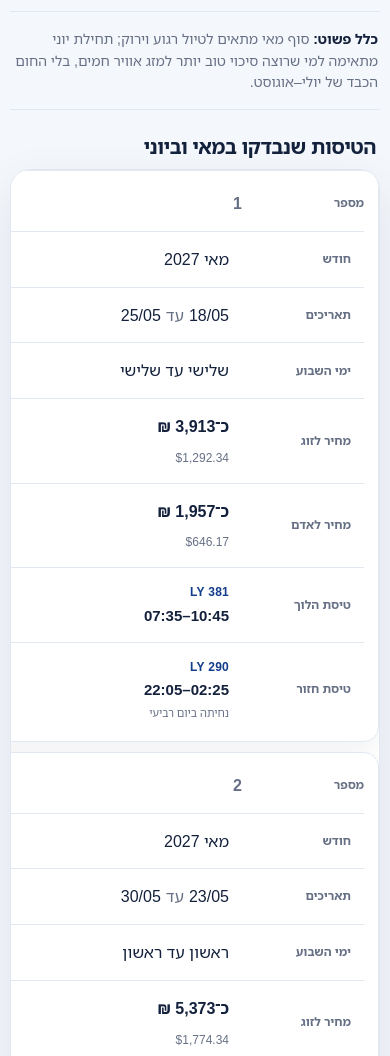
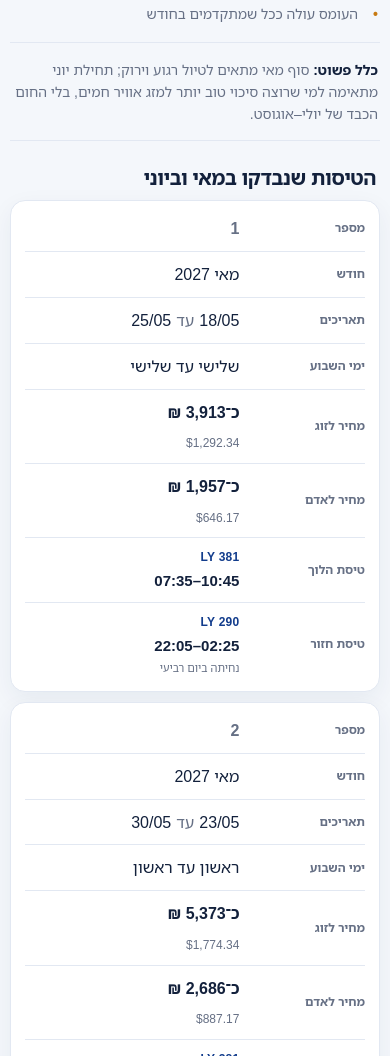
Before and after one commit to amordechai-dn/Italy, a plain HTML site: page may-june.html in a window 390 px wide. Shown: the part 944-2000 px from the top of the page. Drawn offline with Linux system fonts and the light colour scheme.

Commit message:
Unify layout across all site pages

```diff
--- a/may-june.html
+++ b/may-june.html
@@ -98,7 +98,7 @@
       .date-range { justify-content:flex-start; } .flight { justify-self:start; }
     }
   </style>
-  <link rel="stylesheet" href="site.css?v=7">
+  <link rel="stylesheet" href="site.css?v=8">
 </head>
 <body>
 <main>
@@ -121,14 +121,14 @@
     <div><h2 id="recommendation-title">הבחירה המומלצת: <bdi dir="ltr">8–15</bdi> ביוני</h2><p>חם ונעים בלי שיא החום של הקיץ, ימים ארוכים וכל שירותי התיירות פועלים — וגם נמנעים מחג הרפובליקה ב־<bdi dir="ltr">2</bdi> ביוני. סוף מאי עדיף אם חשובים לכם יותר שקט, פריחה והליכות קרירות.</p></div>
   </section>
 
-  <h2 class="section-title">ההבדל בחוויית הטיול</h2>
+  <div class="section-heading"><h2>ההבדל בחוויית הטיול</h2></div>
   <section class="month-grid" aria-label="השוואה בין מאי ליוני">
     <article class="month-card"><h3>מאי</h3><ul><li>נוף ירוק ופריחה סביב אגם קומו</li><li>מזג אוויר נוח במיוחד להליכות</li><li>מעט פחות עומס תיירים</li><li class="caution">סיכוי גבוה יותר לגשם וליום קריר</li></ul></article>
     <article class="month-card"><h3>יוני</h3><ul><li>חם ויציב יותר, במיוחד בערבים</li><li>ימים ארוכים מאוד ושקיעות מאוחרות</li><li>המעבורות והאטרקציות פועלות במלואן</li><li class="caution">העומס עולה ככל שמתקדמים בחודש</li></ul></article>
   </section>
   <p class="decision"><strong>כלל פשוט:</strong> סוף מאי מתאים לטיול רגוע וירוק; תחילת יוני מתאימה למי שרוצה סיכוי טוב יותר למזג אוויר חמים, בלי החום הכבד של יולי–אוגוסט.</p>
 
-  <h2 class="section-title">הטיסות שנבדקו במאי וביוני</h2>
+  <div class="section-heading"><h2>הטיסות שנבדקו במאי וביוני</h2></div>
   <section class="table-shell" aria-label="טיסות מאי ויוני">
     <div class="table-scroll"><table>
       <thead><tr><th scope="col" class="index-col">מס׳</th><th scope="col">חודש</th><th scope="col">תאריכים</th><th scope="col">ימי השבוע</th><th scope="col">מחיר לזוג</th><th scope="col">מחיר לאדם</th><th scope="col">טיסת הלוך<br><span dir="ltr">TLV → MXP</span></th><th scope="col">טיסת חזור<br><span dir="ltr">VCE → TLV</span></th></tr></thead>
--- a/site.css
+++ b/site.css
@@ -1,5 +1,5 @@
 :root {
-  --site-max-width: 1400px;
+  --site-max-width: 1240px;
   --site-radius: 20px;
   --site-font: "Noto Sans Hebrew", "Arial Hebrew", Arial, sans-serif;
 }
@@ -18,6 +18,10 @@
     radial-gradient(circle at 85% -5%, rgba(58,112,226,.16), transparent 30rem),
     var(--bg);
 }
+
+*,
+*::before,
+*::after { box-sizing: border-box; }
 
 button,
 select { font: inherit; }
@@ -133,7 +137,7 @@
   flex-direction: column;
   justify-content: center;
   min-height: 224px;
-  height: auto;
+  height: 224px;
   padding: 42px 4px 38px;
   color: var(--text);
   border-bottom: 1px solid var(--line);
@@ -250,7 +254,7 @@
   margin: 32px 4px 12px;
 }
 .section-title,
-.section-heading h2 { font-size: 22px; line-height: 1.25; letter-spacing: -.02em; }
+.section-heading h2 { margin-block: 0; font-size: 22px; line-height: 1.25; letter-spacing: -.02em; }
 
 .table-shell {
   overflow: hidden;
@@ -263,7 +267,14 @@
 table { width: 100%; min-width: 1080px; border-collapse: separate; border-spacing: 0; }
 th,
 td { padding: 15px 13px; text-align: start; vertical-align: middle; border-bottom: 1px solid var(--line); }
-th { min-width: 145px; background: var(--panel-soft,var(--soft)); font-size: 13px; font-weight: 850; }
+th { position: sticky; top: 0; z-index: 2; min-width: 145px; background: var(--panel-soft,var(--soft)); font-size: 13px; font-weight: 850; }
+th:first-child,
+td:first-child { padding-inline-start: 18px; }
+th.index-col,
+td.index-cell { width: 58px; min-width: 58px; padding-inline: 10px; text-align: center; }
+td.index-cell { color: var(--muted); font-weight: 800; font-variant-numeric: tabular-nums; }
+tbody tr:nth-child(even) { background: color-mix(in srgb,var(--panel-soft,var(--soft)) 60%,transparent); }
+tbody tr:last-child td { border-bottom: 0; }
 .ils,
 .usd,
 .date-range,
@@ -271,6 +282,8 @@
 .flight-time { font-variant-numeric: tabular-nums; }
 .price .ils { text-align: start; }
 .price .usd { text-align: end; }
+.source { margin: 16px 4px 0; color: var(--muted); font-size: 12px; line-height: 1.7; }
+.source a { color: var(--blue); }
 
 @media (max-width: 760px) {
   main { width: min(100% - 20px,720px); padding-block: 16px 30px; }
@@ -280,7 +293,7 @@
   .page-tabs { width: 100%; border-top: 1px solid var(--line); }
   .page-tab { flex: 1; min-width: 0; padding: 10px 8px 11px; }
   .page-tab::after { inset-inline: 8px; }
-  .hero { height: auto; min-height: 0; padding: 34px 2px 30px; border-radius: 0; }
+  .hero { height: 218px; min-height: 218px; padding: 30px 2px; border-radius: 0; }
   .hero h1 { font-size: 34px; }
   .hero > p:not(.eyebrow) { margin-top: 13px; font-size: 14px; }
   .hero .trip-strip { display: grid; gap: 8px; margin-top: 18px; }
@@ -296,6 +309,33 @@
   .section-heading { margin: 24px 4px 10px; }
   .section-title,
   .section-heading h2 { font-size: 20px; }
+  .table-shell { overflow: visible; border: 0; border-radius: 0; background: transparent; box-shadow: none; }
+  .table-scroll { overflow: visible; }
+  table,
+  thead,
+  tbody,
+  thead tr,
+  tbody tr,
+  th,
+  td { display: block; width: 100%; }
+  table { min-width: 0; }
+  thead { position: absolute; width: 1px!important; height: 1px; overflow: hidden; clip: rect(0,0,0,0); }
+  tbody tr { margin-block-end: 10px; padding: 5px 14px; border: 1px solid var(--line); border-radius: 15px; background: var(--panel)!important; box-shadow: 0 8px 25px rgba(22,47,92,.06); }
+  td { display: grid; grid-template-columns: minmax(105px,34%) 1fr; gap: 10px; align-items: center; padding: 10px 0!important; border-bottom: 1px solid var(--line); white-space: normal; }
+  td:last-child { border-bottom: 0; }
+  td::before { color: var(--muted); font-size: 12px; font-weight: 800; }
+  th.index-col,
+  td.index-cell { width: 100%; min-width: 0; padding-inline: 0; text-align: start; }
+  td:nth-child(1)::before { content: "מספר"; }
+  td:nth-child(2)::before { content: "חודש"; }
+  td:nth-child(3)::before { content: "תאריכים"; }
+  td:nth-child(4)::before { content: "ימי השבוע"; }
+  td:nth-child(5)::before { content: "מחיר לזוג"; }
+  td:nth-child(6)::before { content: "מחיר לאדם"; }
+  td:nth-child(7)::before { content: "טיסת הלוך"; }
+  td:nth-child(8)::before { content: "טיסת חזור"; }
+  .date-range { justify-content: flex-start; }
+  .flight { justify-self: start; }
   td.price::before { grid-row: 1 / span 2; align-self: center; }
   td.price .ils,
   td.price .usd { grid-column: 2; }
```
Also changed, not shown: flights.html (+1 -1 lines).
